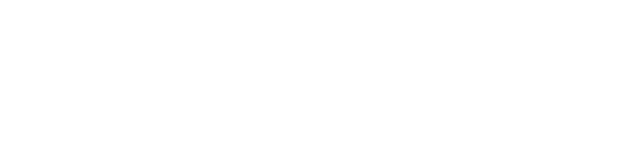
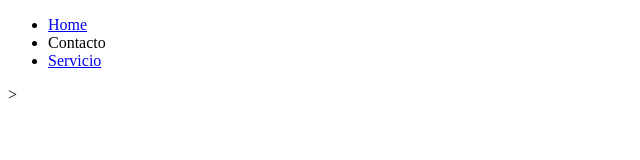
Before and after one commit to xabierjc94/prueba_remoto, a plain HTML site: page index.html in a window 1280 px wide. Shown: the whole page, without its empty margins (0-640 px from the left). Drawn offline with Linux system fonts and the light colour scheme.

Commit message:
hemos creado tres menus

```diff
--- a/index.html
+++ b/index.html
@@ -6,6 +6,15 @@
     <title>Document</title>
 </head>
 <body>
+    <header>
+        <nav>
+            <ul class="menu">
+                <li><a href="index.html">Home</a></li>
+                <li><a href="contacto.html"></a>Contacto</li>
+                <li><a href="servicio.html">Servicio</a></li>
+            </ul>>
+        </nav>
+    </header>
 
 </body>
 </html>
```
